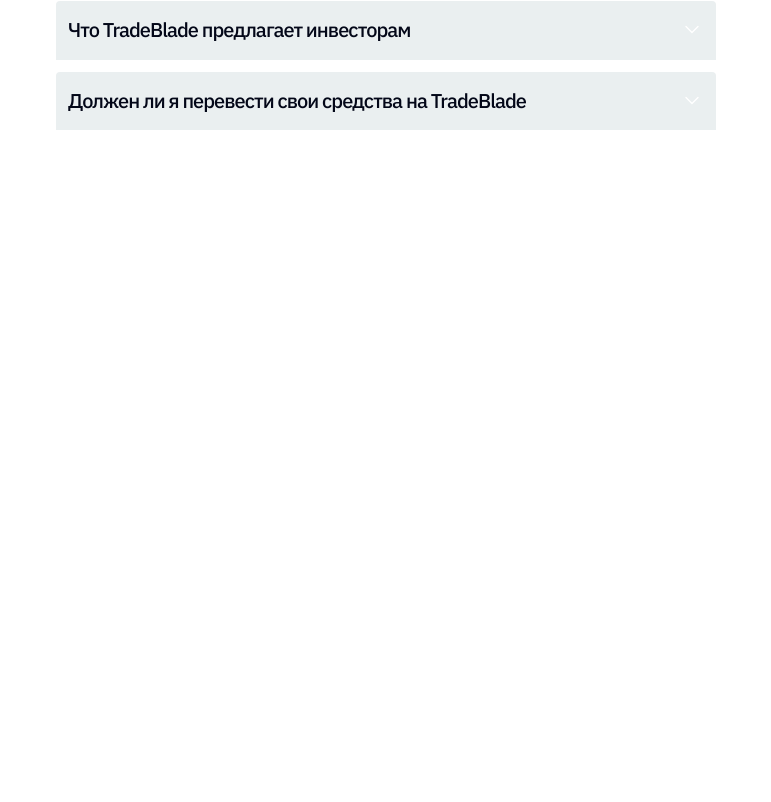
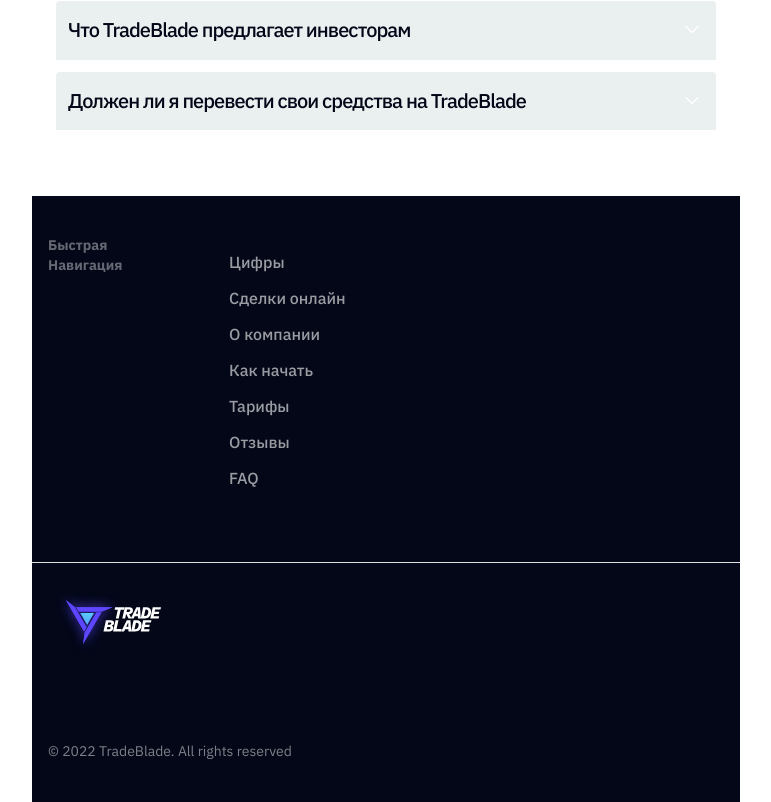
Before and after one commit to Marchenko1997/TradeBlade, a React (Vite) app: page / in a window 1280 px wide. Shown: the part 3668-4470 px from the top of the page, without its empty margins (254-1025 px from the left). Before the commit the page ends 3864 px from the top, so only its background shows below. Built offline with nearby package versions, Linux system fonts and the light colour scheme.

Commit message:
set up footer

```diff
--- a/src/App.jsx
+++ b/src/App.jsx
@@ -7,6 +7,7 @@
 import AboutCompany from './components/AboutCompany/AboutCompany'
 import Tarifs from './components/Tarifs/Tarifs'
 import FAQ from './components/FAQ/FAQ'
+import Footer from './components/Footer/Footer'
 
 function App() {
 
@@ -21,6 +22,7 @@
         <AboutCompany />
         <Tarifs />
         <FAQ />
+        <Footer />
       </Container>
     </>
   );
--- /dev/null
+++ b/src/components/Footer/Footer.jsx
@@ -0,0 +1,18 @@
+import { FooterSection, FooterContainer, FooterContent } from "./Footer.styled"
+import FooterNav from "./FooterNav/FooterNav"
+import FooterInfo from "./FooterInfo/FooterInfo"
+
+const Footer = () => {
+  return (
+      <FooterSection>
+          <FooterContainer>
+              <FooterContent>
+          <FooterNav />
+          <FooterInfo />
+              </FooterContent>
+          </FooterContainer>
+    </FooterSection>
+  )
+}
+
+export default Footer
--- /dev/null
+++ b/src/components/Footer/Footer.styled.jsx
@@ -0,0 +1,20 @@
+import styled from "styled-components";
+
+export const FooterSection = styled.footer`
+  padding-top: 40px;
+  padding-bottom: 40px;
+  background-color: var(--dark-background);
+`;
+
+export const FooterContainer = styled.div`
+  width: 100%;
+  max-width: 1328px;
+  padding: 0 16px;
+  margin: 0 auto;
+`;
+
+export const FooterContent = styled.div`
+  display: flex;
+  flex-direction: column;
+  gap: 78px;
+`;
--- /dev/null
+++ b/src/components/Footer/FooterInfo/FooterInfo.jsx
@@ -0,0 +1,16 @@
+import {
+  FooterInfoContainer,
+  LogoIcon,
+  FooterInfoText,
+} from "./FooterInfo.styled.jsx";
+
+const FooterInfo = () => {
+  return (
+    <FooterInfoContainer>
+      <LogoIcon />
+      <FooterInfoText>© 2022 TradeBlade. All rights reserved</FooterInfoText>
+    </FooterInfoContainer>
+  );
+}
+
+export default FooterInfo
--- /dev/null
+++ b/src/components/Footer/FooterInfo/FooterInfo.styled.jsx
@@ -0,0 +1,37 @@
+import styled from "styled-components";
+
+export const FooterInfoContainer = styled.div`
+  position: relative;
+  display: flex;
+  flex-direction: column;
+  justify-content: space-between;
+  gap: 80px;
+
+  ::before {
+    content: "";
+    width: calc(100% + 48px);
+    height: 1px;
+    background-color: var(--white);
+    opacity: 0.8;
+    position: absolute;
+    left: 0;
+    top: 0;
+    margin-top: -20px;
+    margin-left: -24px;
+  }
+`;
+
+export const LogoIcon = styled.div`
+  width: 165px;
+  height: 80.1px;
+  background-image: url("/icons/logo.svg");
+  background-size: contain;
+  background-repeat: no-repeat;
+`;
+
+export const FooterInfoText = styled.p`
+  margin-bottom: 0;
+  font-size: 14px;
+  line-height: 1.42;
+  opacity: 0.5;
+`;
--- /dev/null
+++ b/src/components/Footer/FooterNav/FooterNav.jsx
@@ -0,0 +1,24 @@
+import { links } from "../../data/navigation";
+import {
+  FooterNavContainer,
+  FooterMenu,
+  FooterMenuItem,
+  FooterTitle
+} from "./FooterNav.styled";
+
+const FooterNav = () => {
+  return (
+    <FooterNavContainer>
+      <FooterTitle>Быстрая Навигация</FooterTitle>
+      <FooterMenu>
+        {links.map((link) => (
+          <FooterMenuItem key={link.id}>
+            <li href={link.url}>{link.name}</li>{" "}
+          </FooterMenuItem>
+        ))}
+      </FooterMenu>
+    </FooterNavContainer>
+  );
+};
+
+export default FooterNav;
--- /dev/null
+++ b/src/components/Footer/FooterNav/FooterNav.styled.jsx
@@ -0,0 +1,31 @@
+import styled from "styled-components";
+
+export const FooterNavContainer = styled.nav`
+  display: flex;
+  gap: 74px;
+`;
+
+export const FooterTitle = styled.h4`
+  font-size: 14px;
+  line-height: 1.42;
+  opacity: 0.4;
+  max-width: 107px;
+`;
+
+export const FooterMenu = styled.ul`
+  display: flex;
+  flex-direction: column;
+  gap: 16px;
+  flex-grow: 1;
+
+`;
+
+export const FooterMenuItem = styled.li`
+  font-size: 16px;
+  font-weight: 500;
+  line-height: 1.25;
+  text-decoration: none;
+  color: var(--white);
+  transition: color 0.2s;
+  opacity: 0.6;
+`;
```
